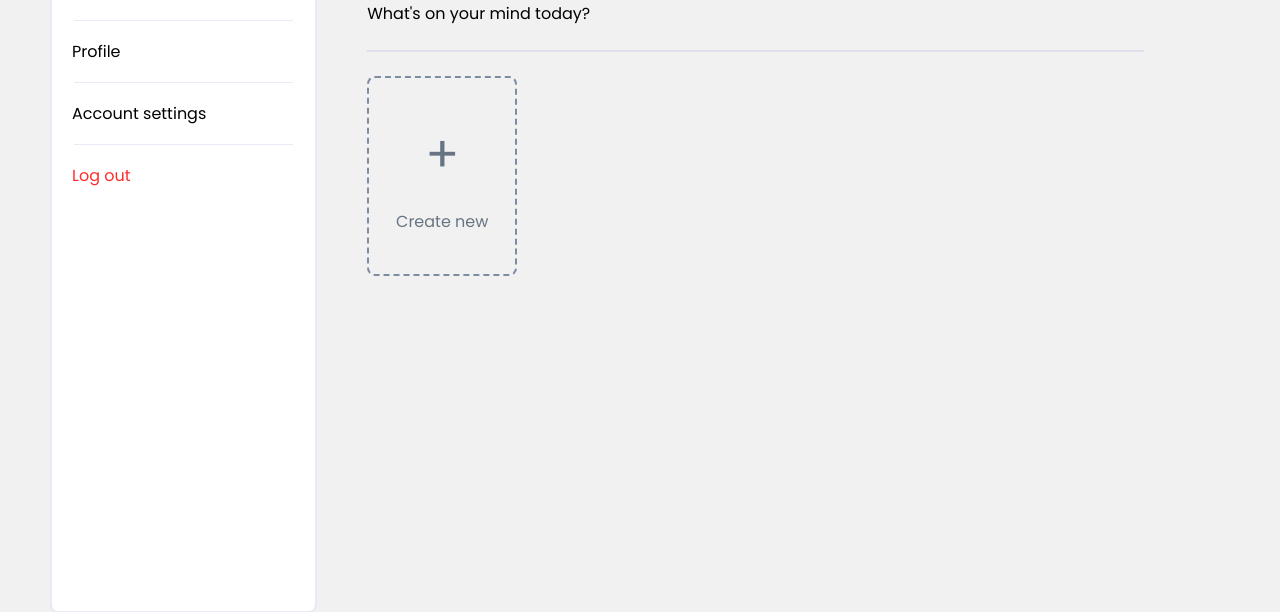
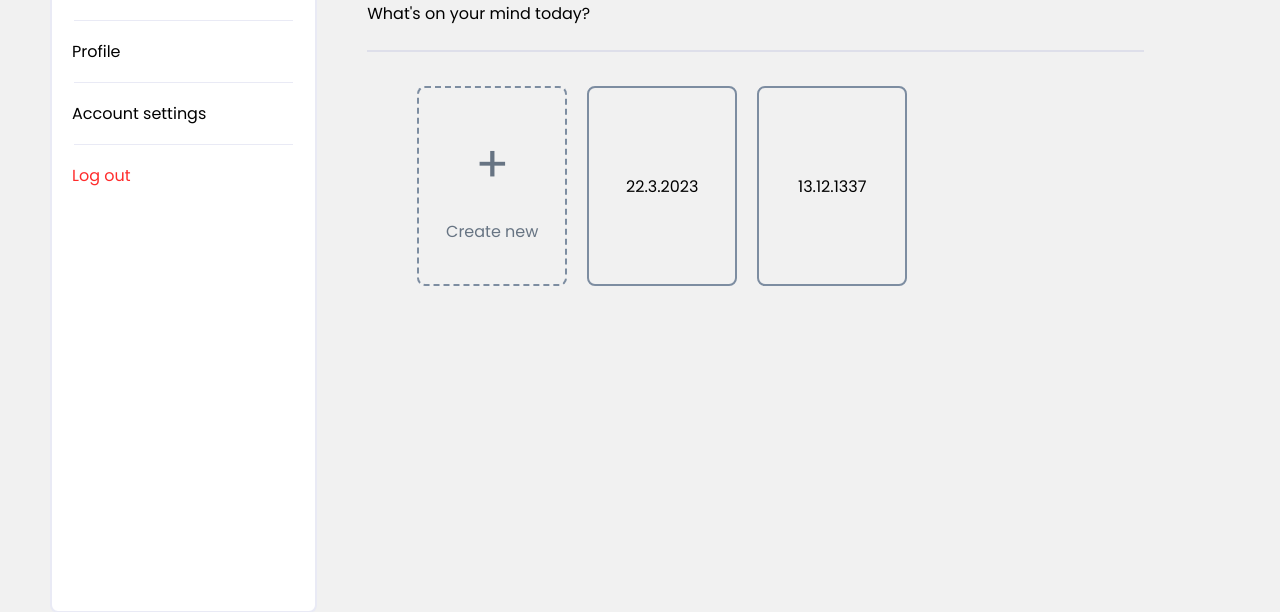
Before and after one commit to Hexatare/DeckBuilder, a Flask app: page /dashboard in a window 1280 px wide. Shown: the part 117-729 px from the top of the page. Run offline with Flask 3, Linux system fonts and the light colour scheme; the visitor is signed in with stand-in values (Sample User, id 1).

Commit message:
update dashboard

```diff
--- a/deck_builder/dashboard/dashboard_routes.py
+++ b/deck_builder/dashboard/dashboard_routes.py
@@ -6,6 +6,7 @@ The dashboard is where users can upload an image and receive the text file
 
 # Imports
 from flask import Blueprint, render_template
+from flask_login import login_required, current_user
 
 
 # Create the Blueprint
@@ -18,7 +19,11 @@ dashboard_bp: Blueprint = Blueprint(
 
 
 @dashboard_bp.route('/dashboard', methods=['GET'])
+@login_required
 def dashboard():
     """This route displays the dashboard"""
 
-    return render_template('dashboard.html')
+    # dates = Export.query.filter_by(user_id=current_user.id).all()
+    # dates = [dates.created_at for date in dates]
+    dates = ["22.3.2023", "13.12.1337"]
+    return render_template('dashboard.html',sessions=dates)
--- a/deck_builder/dashboard/static/js/dashboard.js
+++ b/deck_builder/dashboard/static/js/dashboard.js
@@ -1,25 +1,5 @@
 const textInput = document.getElementById('text-input');
 const submitTextButton = document.getElementById('submit-text');
-
-submitTextButton.addEventListener('click', function () {
-    const enteredText = textInput.value;
-
-    fetch('/upload/text', {
-        method: 'POST',
-        headers: {
-            'Content-Type': 'application/json',
-        },
-        body: {
-            text: enteredText,
-        }
-    })
-        .then(response => response.json())
-        .then(data => {
-            fileContents = data['file_contents'];
-
-            console.log(fileContents);
-        });
-});
 
 
 const pictureInput = document.getElementById('picture-input');
--- a/deck_builder/dashboard/static/styles/dashboard.css
+++ b/deck_builder/dashboard/static/styles/dashboard.css
@@ -162,7 +162,14 @@ body {
     color: var(--color-danger-dark) !important;
 }
 
-.page-content-element-create {
+.page-content-element-list {
+    display: flex;
+    flex-direction: row;
+    align-items: flex-start;
+    flex-wrap: wrap;
+    width: 90%;
+}
+.page-content-element-create, .page-content-element-session {
     display: flex;
     flex-direction: column;
     width: 150px;
@@ -175,6 +182,11 @@ body {
     cursor: pointer;
     transition-duration: 0.2s;
     transition-property: border;
+    margin: 10px;
+}
+
+.page-content-element-session {
+    border: 2px solid var(--color-info-dark);
 }
 
 .page-content-element-create:hover {
--- a/deck_builder/dashboard/templates/dashboard.html
+++ b/deck_builder/dashboard/templates/dashboard.html
@@ -43,29 +43,18 @@
         </div>
         <div class="page-divider"></div>
         <div class="page-content">
-            <div class="page-content-element-create">
-                <p class="create-plus">+</p>
-                <p class="create-text">Create new</p>
-            </div>
-            <div class="page-content-element">
-
-            </div>
-            <!--
-            <div class="input-section">
-                <input type="file" accept=".png, .jpg, .jpeg" class="picture-input hidden" id="picture-input">
-                <label for="picture-input" class="picture-input-label">
-                    <span class="input-text-normal">Click to upload or</span>
-                    <span class="input-text-colored">drag and drop</span>
-                </label>
-            </div>
-            <div class="input-section">
-                <textarea name="text-input" id="text-input" class="text-input"></textarea>
-                <button class="submit-text-button" id="submit-text">Submit text</button>
-            </div>
-            <div class="output-section">
-
-            </div>
-            -->
+            <ul class="page-content-element-list">
+                <li class="page-content-element-create">
+                    <p class="create-plus">+</p>
+                    <p class="create-text">Create new</p>
+                </li>
+                {% for item in sessions %}
+                <li class="page-content-element-session">
+                    <p class="reuse-date">{{ item }}</p>
+                </li>
+                {% endfor %}
+            </ul>
+            <div class="page-content-element"></div>
         </div>
     </main>
 </body>
```
